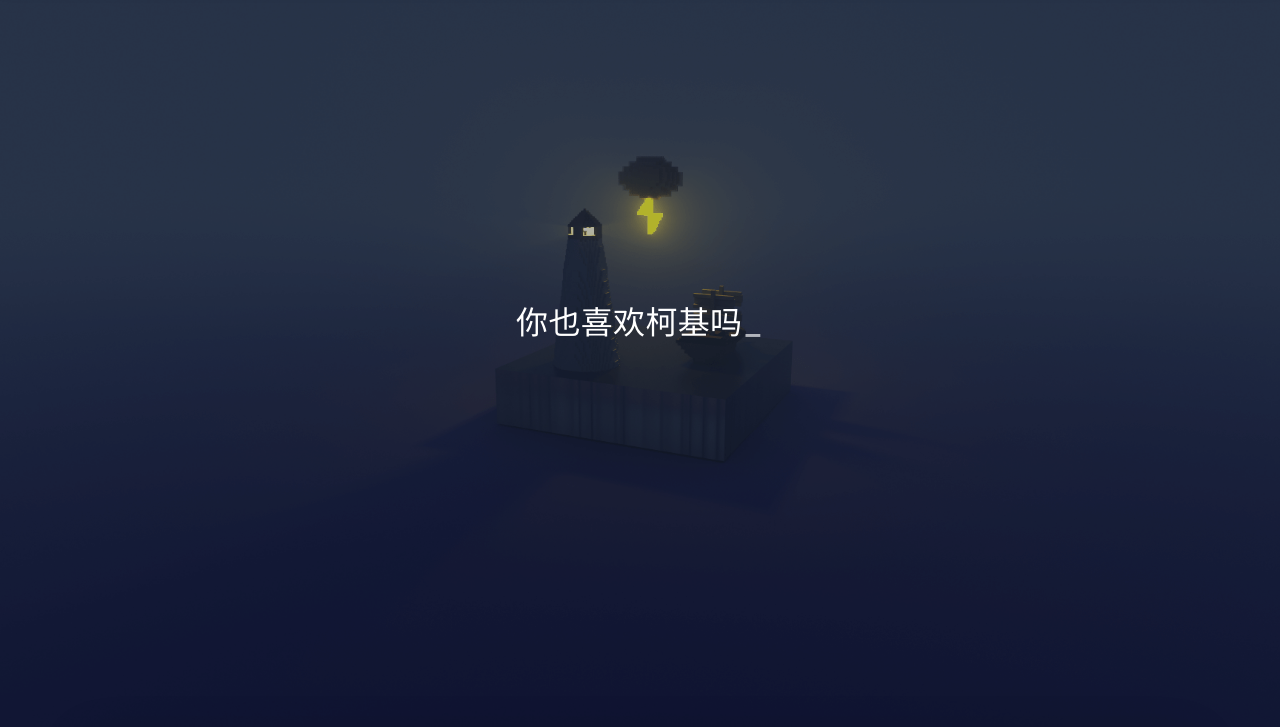
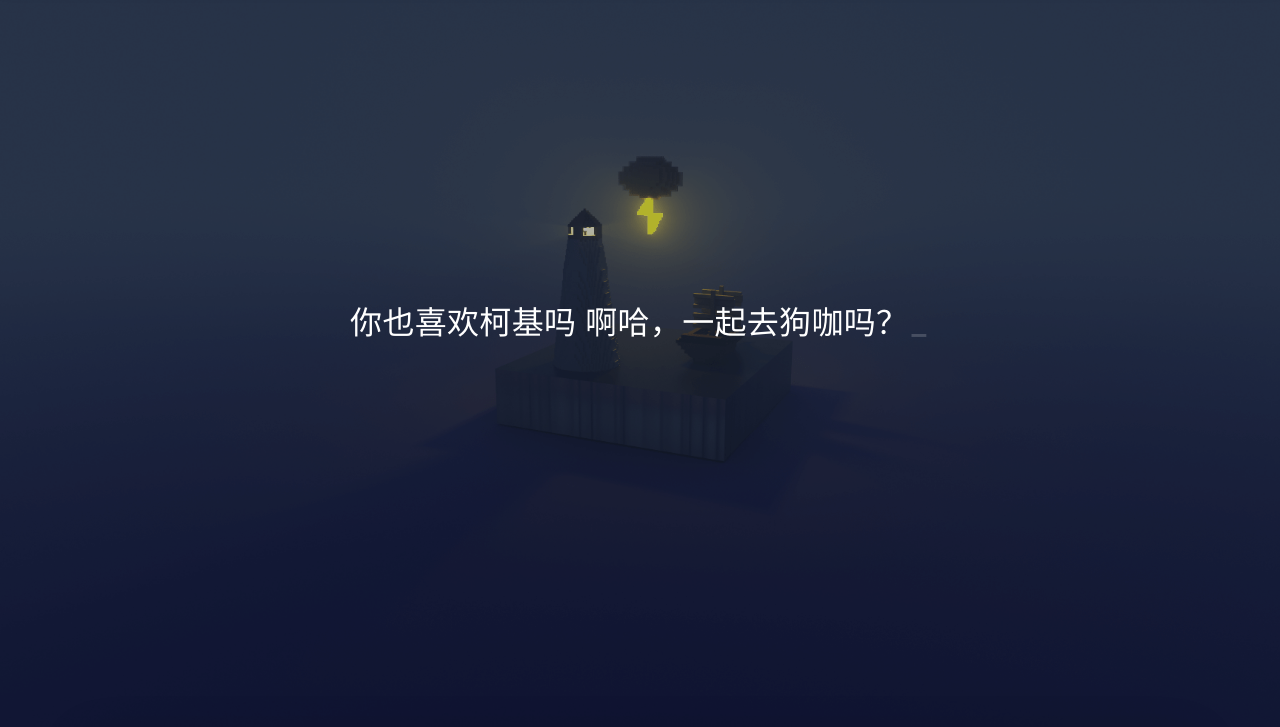
Before and after one commit to oyy-1/oyy-1.github.io, a plain HTML site: page index.html in a window 1280 px wide. Shown: the part 73-800 px from the top of the page. Drawn offline with nearby package versions, Linux system fonts and the light colour scheme; some packages are replaced by stand-ins of ours; a script that the page names is missing; some icons are missing; a small style sheet from the web is missing.

Commit message:
Site updated: 2023-03-29 11:48:41

```diff
--- a/index.html
+++ b/index.html
@@ -179,7 +179,7 @@
       <div class="banner-text text-center fade-in-up">
         <div class="h2">
 
-            <span id="subtitle" data-typed-text="你也喜欢柯基吗"></span>
+            <span id="subtitle" data-typed-text="你也喜欢柯基吗 啊哈，一起去狗咖吗？"></span>
 
         </div>
 
```
Also changed, not shown: page/2/index.html (+1 -1 lines), page/3/index.html (+1 -1 lines).
